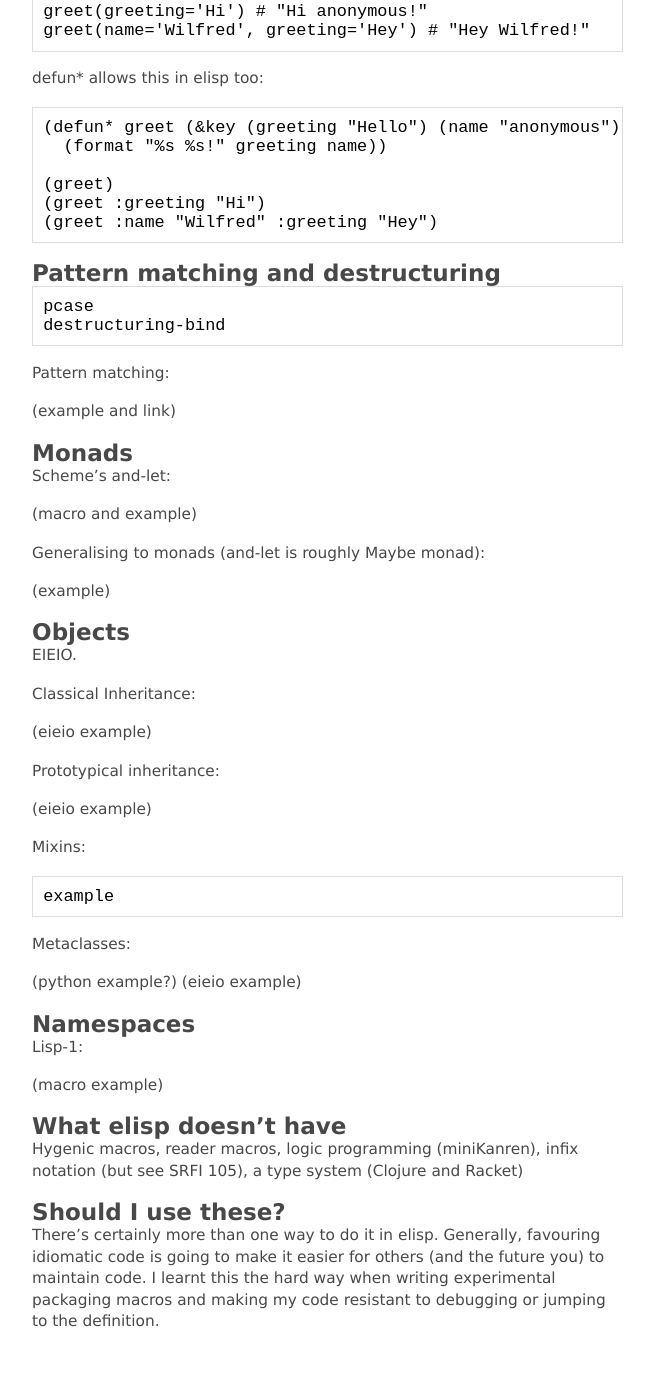
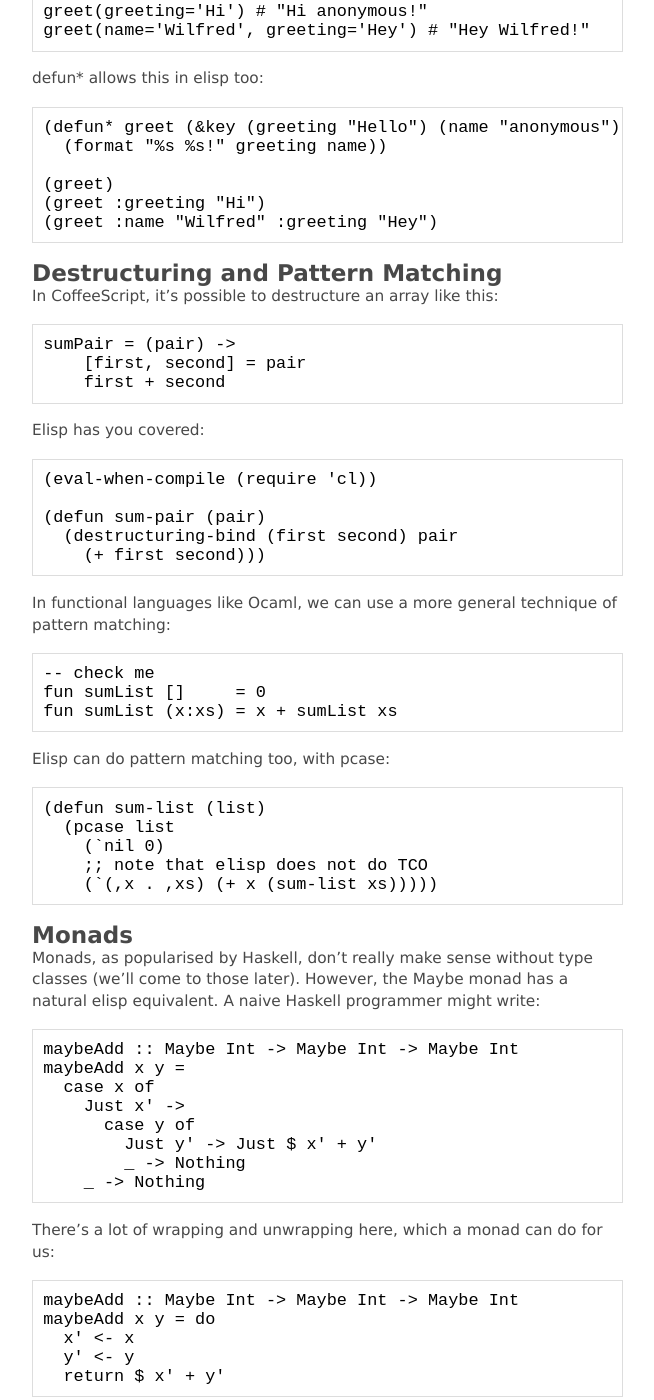
Before and after one commit to Wilfred/wilfred.github.com, a Jekyll site: the page built from _posts/2013-05-09-multi-paradigm-elisp.markdown, in a window 1280 px wide and 1400 px high, scrolled down 2991 px. Shown: the whole window, without its empty margins (439-1093 px from the left). Built offline with Jekyll 4.4.1, drawn with Linux system fonts in a browser that asks for light colours; some of the changed text lies outside the part shown.

Commit message:
expanding examples to touch on patterns, monads and objects

```diff
--- a/_posts/2013-05-09-multi-paradigm-elisp.markdown
+++ b/_posts/2013-05-09-multi-paradigm-elisp.markdown
@@ -147,28 +146,94 @@ defun* allows this in elisp too:
     (greet :greeting "Hi")
     (greet :name "Wilfred" :greeting "Hey")
 
-### Pattern matching and destructuring
+### Destructuring and Pattern Matching
 
-    pcase
-    destructuring-bind
+In CoffeeScript, it's possible to destructure an array like this:
 
-Pattern matching:
+    sumPair = (pair) ->
+        [first, second] = pair
+        first + second
 
-(example and link)
+Elisp has you covered:
+
+    (eval-when-compile (require 'cl))
+
+    (defun sum-pair (pair)
+      (destructuring-bind (first second) pair
+        (+ first second)))
+
+In functional languages like Ocaml, we can use a more general
+technique of pattern matching:
+
+    -- check me
+    fun sumList []     = 0
+    fun sumList (x:xs) = x + sumList xs
+
+Elisp can do pattern matching too, with pcase:
+
+    (defun sum-list (list)
+      (pcase list
+        (`nil 0)
+        ;; note that elisp does not do TCO
+        (`(,x . ,xs) (+ x (sum-list xs)))))
 
 ### Monads
 
-Scheme's and-let:
+Monads, as popularised by Haskell, don't really make sense without
+type classes (we'll come to those later). However, the Maybe monad has
+a natural elisp equivalent. A naive Haskell programmer might write:
 
-(macro and example)
+    maybeAdd :: Maybe Int -> Maybe Int -> Maybe Int
+    maybeAdd x y =
+      case x of
+        Just x' ->
+          case y of
+            Just y' -> Just $ x' + y'
+            _ -> Nothing
+        _ -> Nothing
 
-Generalising to monads (and-let is roughly Maybe monad):
+There's a lot of wrapping and unwrapping here, which a monad can do
+for us:
 
-(example)
+    maybeAdd :: Maybe Int -> Maybe Int -> Maybe Int
+    maybeAdd x y = do
+      x' <- x
+      y' <- y
+      return $ x' + y'
+
+(An experienced Haskeller would just use `liftM2 (+)`, but that's not
+relevant here.)
+
+dash.el provides `-when-let*` (equivalent to Scheme's `and-let`) which
+allows us to mimic this behaviour:
+
+    (require 'dash)
+
+    (defun maybe-add (x y)
+      (-when-let* ((x* x)
+                   (y* y))
+        (+ x* y*)))
 
 ### Objects
 
-EIEIO.
+Basic example:
+
+    (require 'eieio)
+
+    (defclass person ()
+      ((name :initarg :name
+             :initform "Anonymous")
+       (color :initarg :color
+              :type string)))
+
+    (defmethod describe-them ((p person))
+      (format
+       "%s prefers the color %s."
+       (oref p name)
+       (oref p color)))
+
+    (describe-them
+     (person "example-person" :name "Bob" :color "psychadelic pink"))
 
 Classical Inheritance:
 
```
Also changed, not shown: other parts of _posts/2013-05-09-multi-paradigm-elisp.markdown (+2 -3 lines).
